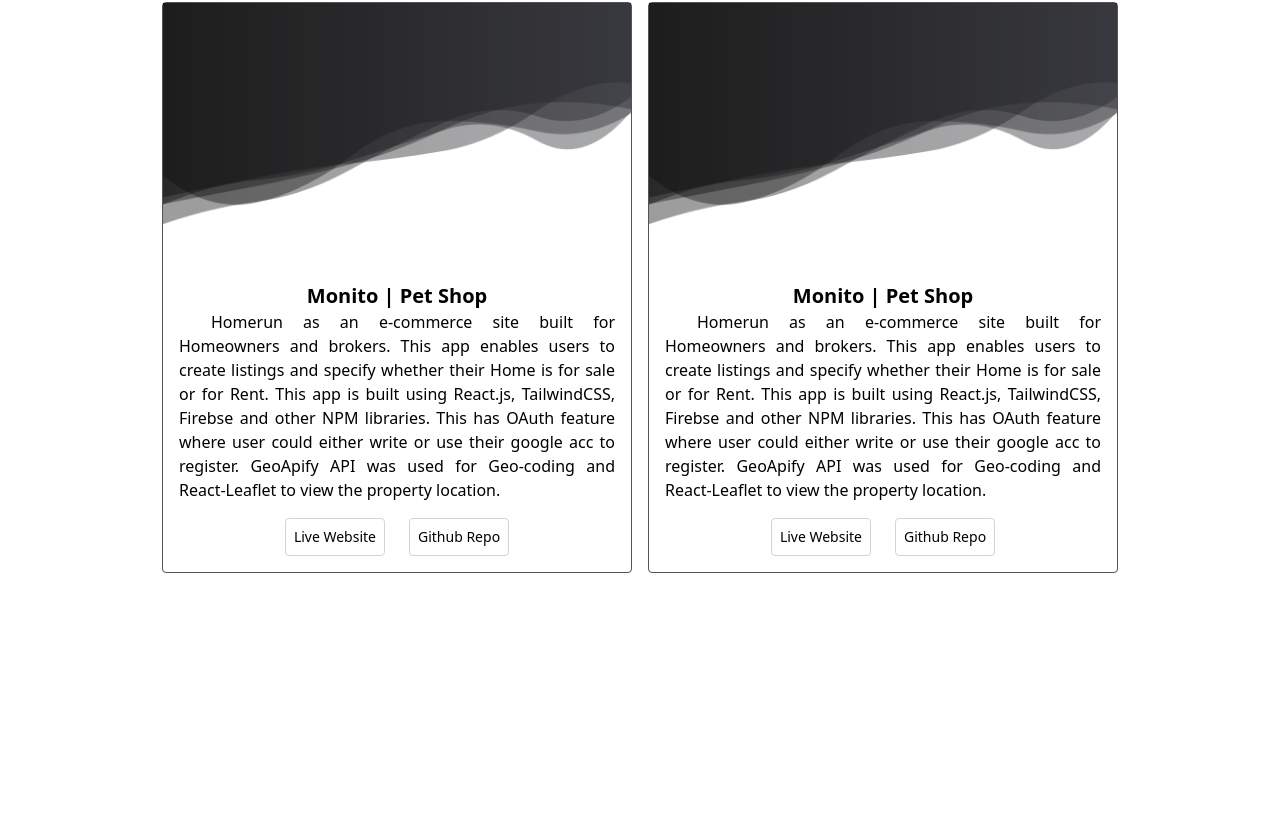
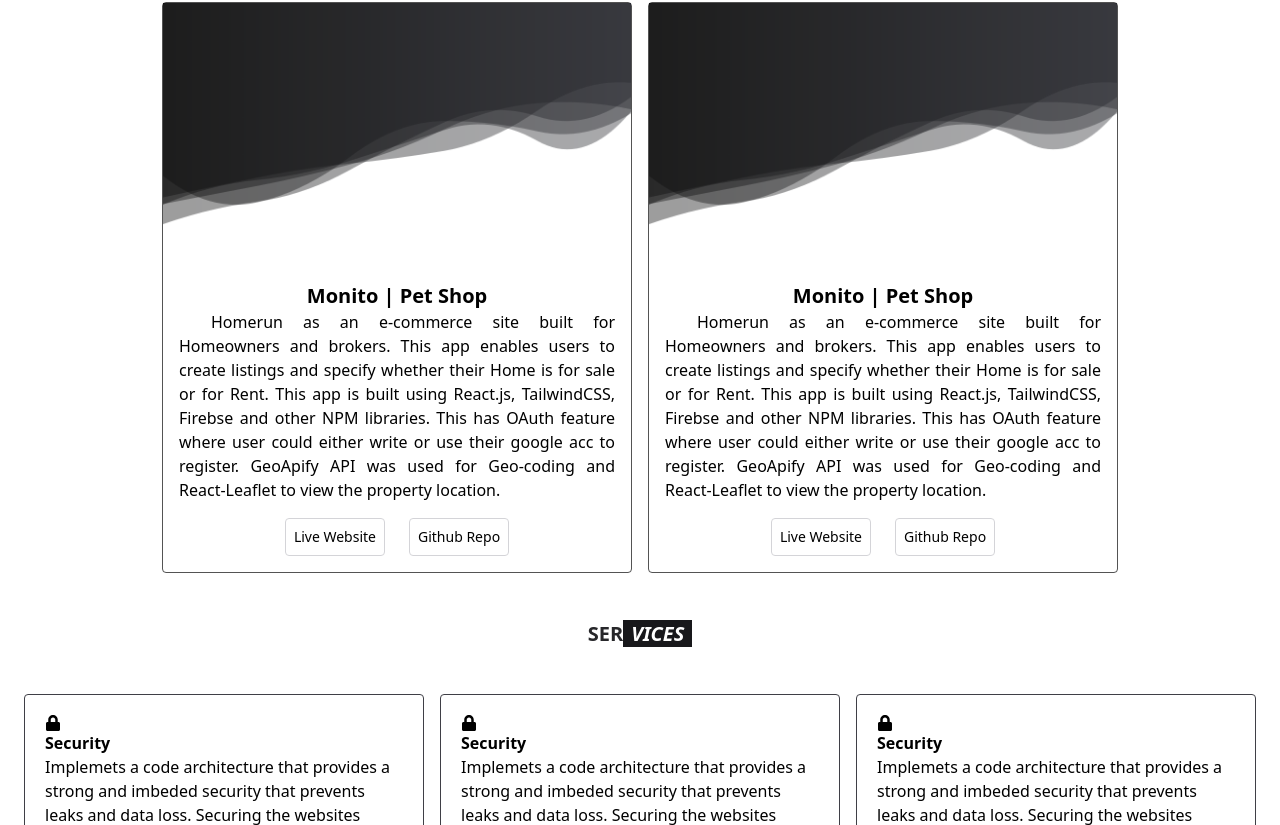
Before and after one commit to dickheadph/beta, a React (Vite) app: page / in a window 1280 px wide. Shown: the part 1975-2800 px from the top of the page. Before the commit the page ends 2564 px from the top, so only its background shows below. Built offline with nearby package versions, Linux system fonts and the light colour scheme.

Commit message:
Add fixes

```diff
--- /dev/null
+++ b/src/Components/Placard.jsx
@@ -0,0 +1,22 @@
+import React from 'react';
+import { FaLock } from 'react-icons/fa';
+function Placard() {
+  return (
+    <>
+      <div className='m-2 rounded border-[1px] border-zinc-700 p-5 lg:w-[400px] xl:w-[600px]'>
+        <h1 className='font-bold'>
+          <FaLock />
+          Security
+        </h1>
+        <p>
+          Implemets a code architecture that provides a strong and imbeded
+          security that prevents leaks and data loss. Securing the websites
+          confidential data and properties that serves as a building block of
+          strong user trust.
+        </p>
+      </div>
+    </>
+  );
+}
+
+export default Placard;
--- a/src/Components/Stack.jsx
+++ b/src/Components/Stack.jsx
@@ -18,11 +18,12 @@ import {
 } from 'react-icons/si';
 import Socials from './Socials';
 import Projects from '../Components/Projects';
+import Placard from './Placard';
 function Stack() {
   return (
     <>
       <Socials />
-      <section className='absolute top-[55%] w-full md:top-[60%] lg:top-[63%] xl:top-[70%]'>
+      <section className='absolute top-[55%] w-full md:top-[60%] lg:top-[63%] xl:top-[70%] '>
         <div>
           <ul className='flex flex-wrap items-center justify-center space-x-2 md:space-x-7 xl:space-x-10'>
             <li>
@@ -90,6 +91,15 @@ function Stack() {
           <Projects />
           <Projects />
         </div>
+        <h1 className='my-[3%] text-center text-xl font-semibold md:text-zinc-800 xl:text-4xl'>
+          SER<em className='bg-zinc-900 text-white px-2'>VICES</em>
+        </h1>
+        <div className='flex flex-wrap justify-center md:mx-[10%] lg:mx-0'>
+          <Placard />
+          <Placard />
+          <Placard />
+          <Placard />
+        </div>
       </section>
     </>
   );
--- a/src/Layout/Hero.jsx
+++ b/src/Layout/Hero.jsx
@@ -6,12 +6,12 @@ function Hero() {
   return (
     <>
       <Wave />
-      <section className='absolute z-10 flex items-center text-white lg:top-[13%] lg:px-10 xl:top-[18%] xl:left-[20%]'>
+      <section className='absolute z-10 flex items-center text-white lg:top-[13%] lg:px-10 xl:top-[15%] xl:left-[20%]'>
         <div className='border-r-[2px] lg:mr-[4%] lg:w-5/12 xl:mr-[4%] xl:w-4/12'>
           <img
             src={Me}
             alt='me'
-            className='hidden rounded-full lg:ml-20 lg:block lg:w-[250px] xl:ml-0 xl:w-[400px]'
+            className='hidden rounded-full lg:ml-20 lg:block lg:w-[250px] xl:ml-0 xl:w-[380px]'
           />
         </div>
         <div className='m-10 w-full text-sm md:mx-auto md:w-9/12 md:text-base lg:w-6/12 xl:mx-0 xl:w-6/12 xl:font-semibold'>
--- a/src/Shared/Button.jsx
+++ b/src/Shared/Button.jsx
@@ -2,7 +2,7 @@ import React from 'react';
 
 function Button(props) {
   return (
-    <button className='rounded border-[1px] border-zinc-300 bg-transparent p-2 outline-none hover:bg-zinc-900 hover:text-white text-sm'>
+    <button className='rounded border-[1px] border-zinc-300 bg-transparent p-2 text-sm outline-none hover:bg-zinc-900 hover:text-white'>
       {props.name}
     </button>
   );
--- a/src/index.css
+++ b/src/index.css
@@ -6,7 +6,7 @@
   @apply text-3xl text-white md:text-5xl lg:text-4xl md:text-zinc-800 xl:text-6xl;
 }
 .tool {
-  @apply text-2xl text-zinc-800 md:text-4xl lg:text-xl xl:text-5xl;
+  @apply text-2xl text-zinc-800 md:text-4xl lg:text-xl xl:text-4xl;
 }
 @tailwind base;
 @tailwind components;
```
